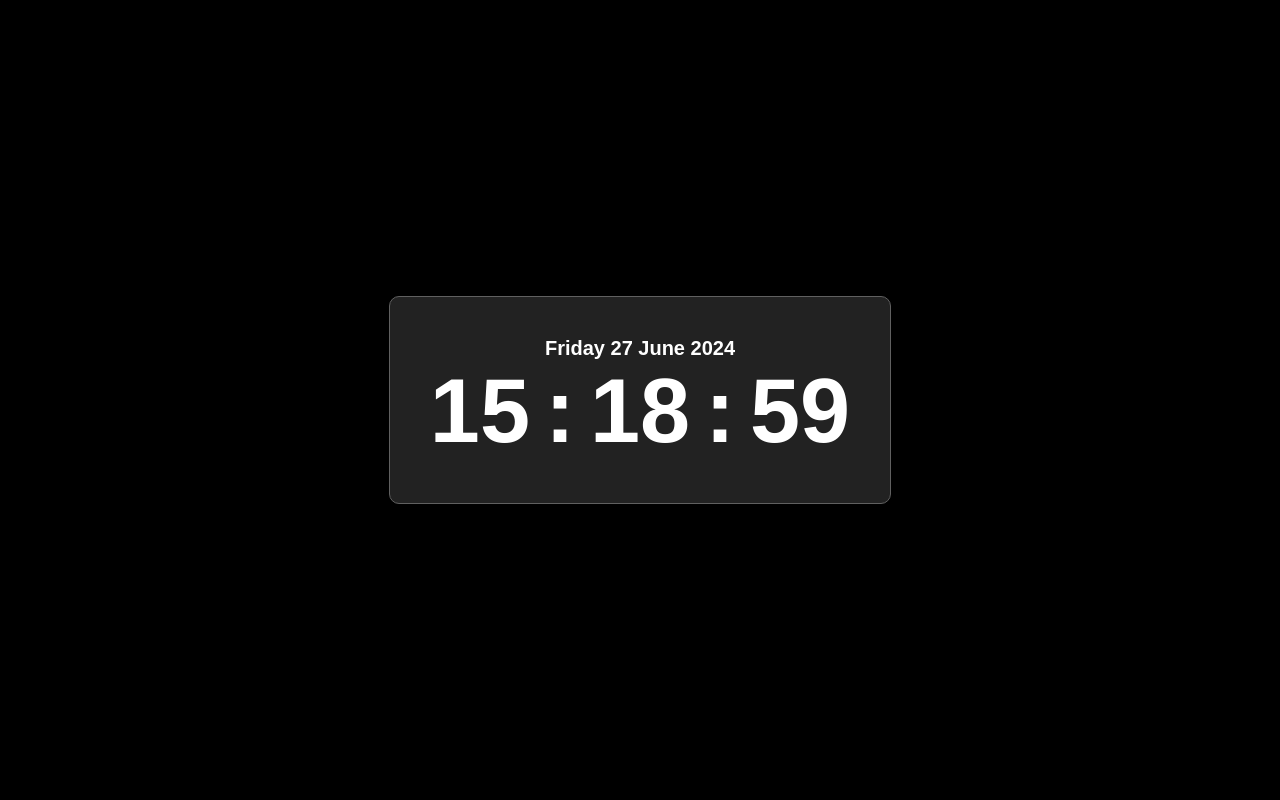
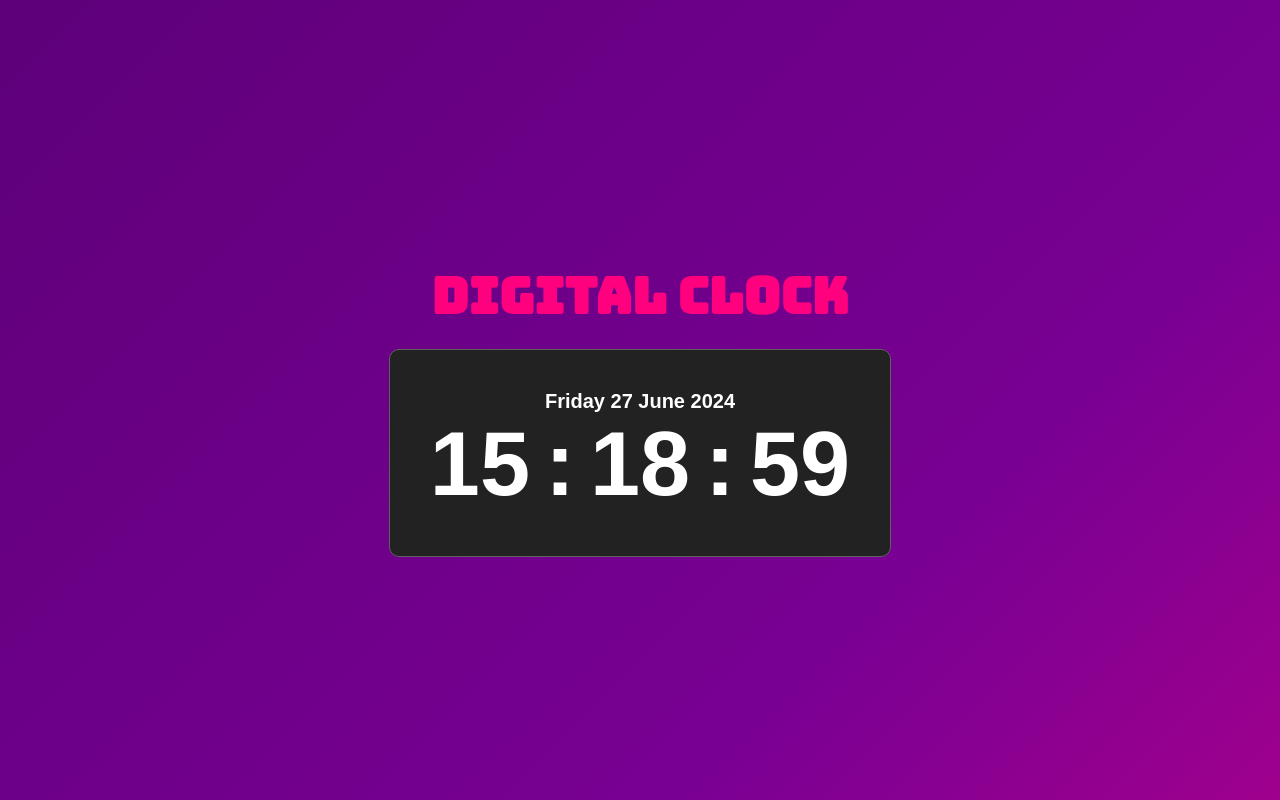
Before and after one commit to DhayanandhS/Digital-Clock, a plain HTML site: page digital_clock.html in a window 1280 px wide. Drawn offline with Linux system fonts and the light colour scheme.

Commit message:
changed background to appealing gradient transition and added a title

```diff
--- a/digital_clock.css
+++ b/digital_clock.css
@@ -3,14 +3,31 @@
     padding: 0;
 }
 
-body{
+body {
     height: 100vh;
     display: flex;
+    flex-direction: column;
     align-items: center;
     justify-content: center;
     font: bold 12px Arial, Helvetica, sans-serif;
-    background-color: black;
+    background: linear-gradient(135deg, #1c0030, #32004d, #530070, #790093, #ff007f);
+    background-size: 400% 400%;
+    animation: gradientAnimation 15s ease infinite;
 }
+
+@keyframes gradientAnimation {
+    0% {
+        background-position: 0% 50%;
+    }
+    50% {
+        background-position: 100% 50%;
+    }
+    100% {
+        background-position: 0% 50%;
+    }
+}
+
+
 
 .clock{
     border: 1px solid #606060;
@@ -31,3 +48,10 @@ body{
     font-size: 90px;
     gap: 15px;
 }
+
+h1{
+    font-family: 'Bungee', sans-serif;
+    color: #ff007f;
+    padding: 20px;
+    font-size: 50px;
+}
--- a/digital_clock.html
+++ b/digital_clock.html
@@ -4,11 +4,14 @@
     <meta charset="UTF-8">
     <meta name="viewport" content="width=device-width, initial-scale=1.0">
     <title>Document</title>
+    <link rel="stylesheet" href="https://fonts.googleapis.com/css2?family=Bungee&display=swap">
     <link rel="stylesheet" href="digital_clock.css">
 </head>
 <body>
+    <div class="title"><h1>DIGITAL CLOCK</h1></div>
     <div class="container">
         <div class="clock">
+            <div class="pointer"></div>
             <div id="date">
                 Thursday 27 June 2024
             </div>
```
